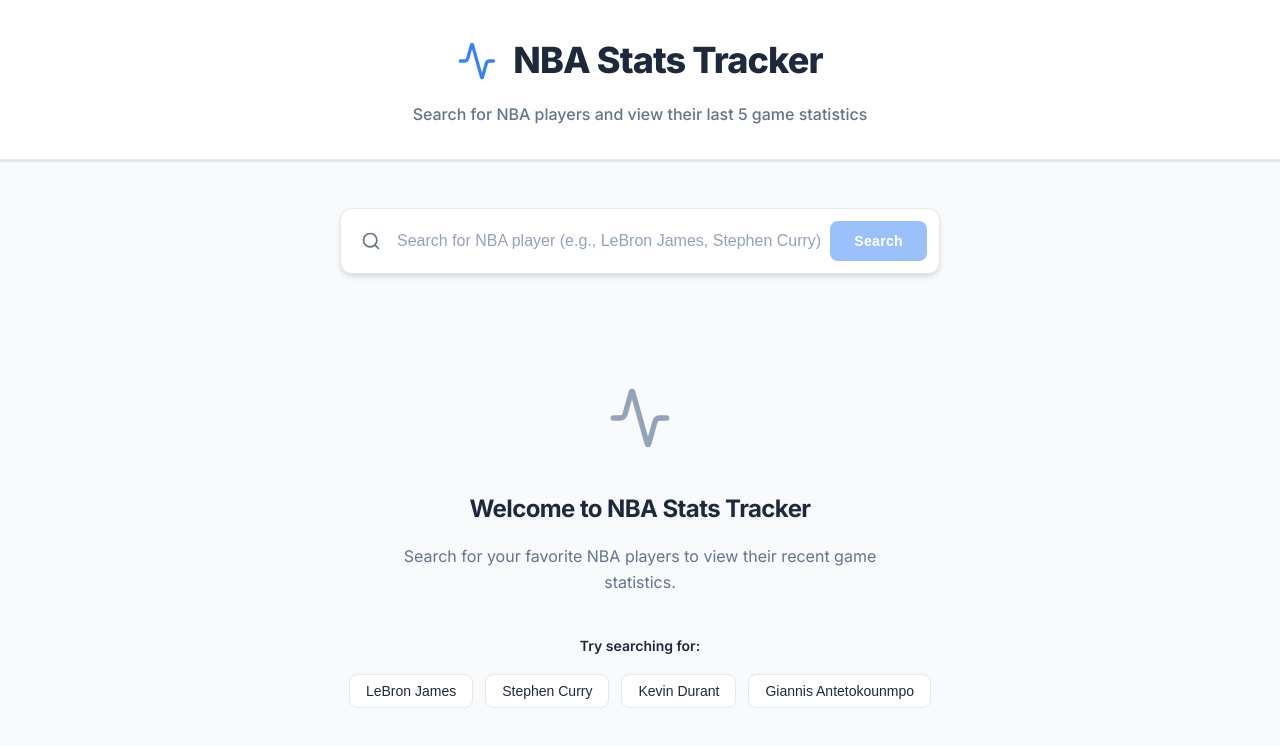
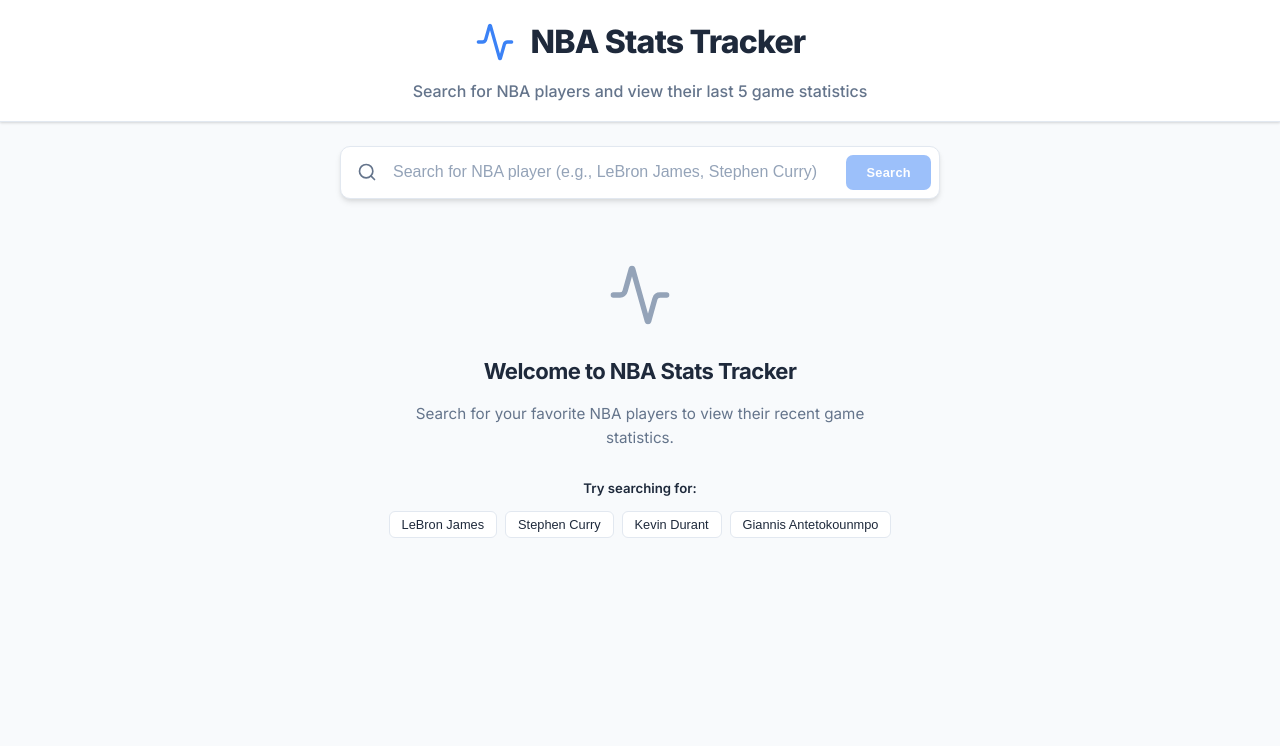
Before and after one commit to abadiwidodo/gamestatcard, a React (Vite) app: page / in a window 1280 px wide. Shown: the top 746 px of the page. Built offline with nearby package versions, Linux system fonts and the light colour scheme.

Commit message:
CSS make more compact less padding everywhere

```diff
--- a/src/App.css
+++ b/src/App.css
@@ -22,14 +22,14 @@ body {
 .header {
   background: #ffffff;
   border-bottom: 1px solid #e2e8f0;
-  padding: 2rem 0;
+  padding: 1rem 0;
   box-shadow: 0 1px 3px 0 rgba(0, 0, 0, 0.1), 0 1px 2px 0 rgba(0, 0, 0, 0.06);
 }
 
 .header-content {
   max-width: 1200px;
   margin: 0 auto;
-  padding: 0 2rem;
+  padding: 0 1rem;
   text-align: center;
 }
 
@@ -48,7 +48,7 @@ body {
 }
 
 .logo h1 {
-  font-size: 2.25rem;
+  font-size: 2rem;
   font-weight: 800;
   color: #1e293b;
   letter-spacing: -0.025em;
@@ -65,27 +65,27 @@ body {
   flex: 1;
   max-width: 1200px;
   margin: 0 auto;
-  padding: 3rem 2rem;
+  padding: 1.5rem 1rem;
   width: 100%;
 }
 
 /* Search Section */
 .search-section {
-  margin-bottom: 3rem;
+  margin-bottom: 2rem;
 }
 
 .search-container {
   display: flex;
   justify-content: center;
-  margin-bottom: 1.5rem;
+  margin-bottom: 1rem;
 }
 
 .search-box {
   display: flex;
   align-items: center;
   background: #ffffff;
-  border-radius: 12px;
-  padding: 0.75rem;
+  border-radius: 10px;
+  padding: 0.5rem;
   box-shadow: 0 4px 6px -1px rgba(0, 0, 0, 0.1), 0 2px 4px -1px rgba(0, 0, 0, 0.06);
   border: 1px solid #e2e8f0;
   max-width: 600px;
@@ -126,9 +126,9 @@ body {
   background: #3b82f6;
   color: #ffffff;
   border: none;
-  border-radius: 8px;
-  padding: 0.75rem 1.5rem;
-  font-size: 0.875rem;
+  border-radius: 7px;
+  padding: 0.625rem 1.25rem;
+  font-size: 0.8rem;
   font-weight: 600;
   cursor: pointer;
   transition: all 0.2s ease;
@@ -206,51 +206,51 @@ body {
 .player-header {
   display: flex;
   align-items: center;
-  gap: 1.5rem;
-  padding: 2rem;
+  gap: 1rem;
+  padding: 1rem;
   background: linear-gradient(135deg, #3b82f6 0%, #1d4ed8 100%);
   color: #ffffff;
 }
 
 .player-icon {
-  width: 3rem;
-  height: 3rem;
+  width: 2.25rem;
+  height: 2.25rem;
   background: rgba(255, 255, 255, 0.2);
-  border-radius: 12px;
-  padding: 0.75rem;
+  border-radius: 8px;
+  padding: 0.5rem;
   backdrop-filter: blur(10px);
 }
 
 .player-details h2 {
-  font-size: 1.875rem;
+  font-size: 1.625rem;
   font-weight: 700;
-  margin-bottom: 0.5rem;
+  margin-bottom: 0.375rem;
   letter-spacing: -0.025em;
 }
 
 .team {
-  font-size: 1.125rem;
+  font-size: 1rem;
   font-weight: 600;
   opacity: 0.9;
-  margin-bottom: 0.25rem;
+  margin-bottom: 0.125rem;
 }
 
 .position {
-  font-size: 0.875rem;
+  font-size: 0.8rem;
   opacity: 0.8;
   font-weight: 500;
 }
 
 /* Stats Section */
 .stats-section {
-  padding: 2rem;
+  padding: 1rem;
 }
 
 .stats-header {
   display: flex;
   align-items: center;
-  gap: 0.75rem;
-  margin-bottom: 1.5rem;
+  gap: 0.5rem;
+  margin-bottom: 1rem;
 }
 
 .stats-icon {
@@ -269,9 +269,9 @@ body {
 /* Stats Table */
 .stats-table-container {
   overflow-x: auto;
-  border-radius: 12px;
+  border-radius: 10px;
   border: 1px solid #e2e8f0;
-  margin-bottom: 2rem;
+  margin-bottom: 1.25rem;
 }
 
 .stats-table {
@@ -283,10 +283,10 @@ body {
 .stats-table th {
   background: #f8fafc;
   color: #475569;
-  padding: 1rem 0.75rem;
+  padding: 0.625rem 0.375rem;
   text-align: center;
   font-weight: 600;
-  font-size: 0.75rem;
+  font-size: 0.7rem;
   text-transform: uppercase;
   letter-spacing: 0.05em;
   border-bottom: 1px solid #e2e8f0;
@@ -294,20 +294,20 @@ body {
 
 .stats-table th:first-child {
   text-align: left;
-  padding-left: 1.5rem;
+  padding-left: 0.75rem;
 }
 
 .stats-table td {
-  padding: 1rem 0.75rem;
+  padding: 0.625rem 0.375rem;
   text-align: center;
   border-bottom: 1px solid #f1f5f9;
   font-weight: 500;
-  font-size: 0.875rem;
+  font-size: 0.8rem;
 }
 
 .stats-table td:first-child {
   text-align: left;
-  padding-left: 1.5rem;
+  padding-left: 0.75rem;
   font-weight: 600;
   color: #1e293b;
 }
@@ -331,9 +331,9 @@ body {
   background: #10b981;
   color: #ffffff;
   border: none;
-  border-radius: 6px;
-  padding: 0.375rem 0.75rem;
-  font-size: 0.75rem;
+  border-radius: 5px;
+  padding: 0.3rem 0.625rem;
+  font-size: 0.7rem;
   font-weight: 600;
   cursor: pointer;
   transition: all 0.2s ease;
@@ -379,7 +379,7 @@ body {
   display: flex;
   justify-content: space-between;
   align-items: center;
-  padding: 1.5rem 1.5rem 1rem;
+  padding: 1rem 1rem 0.75rem;
   border-bottom: 1px solid #e2e8f0;
 }
 
@@ -408,7 +408,7 @@ body {
 
 /* Instagram Post Design */
 .ig-post {
-  padding: 1.5rem;
+  padding: 1rem;
 }
 
 .ig-post-content {
@@ -425,7 +425,7 @@ body {
   display: flex;
   flex-direction: column;
   justify-content: space-between;
-  padding: 1.5rem;
+  padding: 0.75rem 1rem 1rem;
   color: #ffffff;
   position: relative;
 }
@@ -444,27 +444,26 @@ body {
 .ig-post-header-info {
   position: relative;
   z-index: 2;
+  margin-top: 0.5rem;
 }
 
 .ig-player-name {
   font-size: 1.75rem;
   font-weight: 800;
-  margin-bottom: 0.5rem;
+  margin-bottom: 0.05rem;
   letter-spacing: -0.025em;
   text-shadow: 0 2px 4px rgba(0, 0, 0, 0.1);
 }
 
 .ig-game-info {
-  font-size: 1rem;
-  opacity: 0.9;
-  font-weight: 500;
-  margin: 0;
+  position: relative;
+  z-index: 2;
+  background: transparent;
+  padding: 0.25rem 0.5rem;
+  border-radius: 4px;
   cursor: pointer;
-  padding: 4px 8px;
-  border-radius: 6px;
-  transition: all 0.2s ease;
-  user-select: none;
-  position: relative;
+  margin-top: 0.05rem;
+  margin-bottom: 0;
 }
 
 .ig-game-info:hover {
@@ -565,13 +564,13 @@ body {
 }
 
 .ig-bottom-section {
-  min-height: 40px;
+  min-height: 32px;
   display: flex;
   align-items: center;
   justify-content: center;
-  padding: 0.5rem;
-  border-radius: 8px;
-  margin-top: 1rem;
+  padding: 0;
+  border-radius: 6px;
+  margin-top: 0.5rem;
 }
 
 .ig-bottom-section.drop-zone {
@@ -607,7 +606,7 @@ body {
 .game-info-in-stats {
   width: 100%;
   text-align: center;
-  margin-bottom: 1rem;
+  margin-bottom: 0.5rem;
 }
 
 .game-info-in-bottom {
@@ -624,14 +623,17 @@ body {
 .ig-stats-display {
   position: relative;
   z-index: 2;
+  margin-top: auto;
+  margin-bottom: 0.25rem;
 }
 
 .ig-main-stats {
   display: flex;
   justify-content: space-between;
-  margin-bottom: 1.5rem;
+  margin-bottom: 0.75rem;
   width: 100%;
   gap: 0.5rem;
+  padding: 0;
 }
 
 .ig-stat-item {
@@ -647,7 +649,7 @@ body {
   line-height: 0.9;
   text-shadow: 0 3px 6px rgba(0, 0, 0, 0.3);
   letter-spacing: -0.05em;
-  margin-bottom: 0.25rem;
+  margin-bottom: 0.125rem;
 }
 
 .ig-stat-label {
@@ -655,7 +657,7 @@ body {
   font-size: 1rem;
   font-weight: 700;
   opacity: 0.95;
-  margin-top: 0.5rem;
+  margin-top: 0.25rem;
   letter-spacing: 0.15em;
   text-transform: uppercase;
 }
@@ -665,8 +667,8 @@ body {
   justify-content: space-between;
   background: rgba(255, 255, 255, 0.15);
   backdrop-filter: blur(10px);
-  border-radius: 12px;
-  padding: 1rem;
+  border-radius: 10px;
+  padding: 0.75rem;
   cursor: pointer;
   position: relative;
   transition: all 0.2s ease;
@@ -706,17 +708,18 @@ body {
 }
 
 .post-actions {
-  margin-top: 1.5rem;
+  margin-top: 1rem;
   text-align: center;
+  padding: 1rem;
 }
 
 .save-button {
   background: #3b82f6;
   color: #ffffff;
   border: none;
-  border-radius: 8px;
-  padding: 0.75rem 1.5rem;
-  font-size: 0.875rem;
+  border-radius: 7px;
+  padding: 0.625rem 1.25rem;
+  font-size: 0.8rem;
   font-weight: 600;
   cursor: pointer;
   transition: all 0.2s ease;
@@ -745,21 +748,21 @@ body {
 
 /* Stats Summary */
 .stats-summary {
-  margin-top: 2rem;
+  margin-top: 1.25rem;
 }
 
 .summary-card {
   background: #f8fafc;
-  border-radius: 12px;
-  padding: 1.5rem;
+  border-radius: 10px;
+  padding: 0.75rem;
   text-align: center;
   border: 1px solid #e2e8f0;
 }
 
 .summary-card h4 {
-  font-size: 1rem;
+  font-size: 0.9rem;
   font-weight: 700;
-  margin-bottom: 1rem;
+  margin-bottom: 0.75rem;
   color: #1e293b;
   letter-spacing: -0.025em;
 }
@@ -767,7 +770,7 @@ body {
 .avg-stats {
   display: flex;
   justify-content: center;
-  gap: 1.5rem;
+  gap: 1rem;
   flex-wrap: wrap;
 }
 
@@ -786,37 +789,37 @@ body {
 .welcome-message {
   text-align: center;
   color: #64748b;
-  padding: 4rem 2rem;
+  padding: 2rem 1rem;
 }
 
 .welcome-icon {
-  margin-bottom: 2rem;
+  margin-bottom: 1.25rem;
   color: #94a3b8;
 }
 
 .welcome-message h3 {
-  font-size: 1.5rem;
+  font-size: 1.375rem;
   font-weight: 700;
-  margin-bottom: 1rem;
+  margin-bottom: 0.75rem;
   color: #1e293b;
   letter-spacing: -0.025em;
 }
 
 .welcome-message p {
-  font-size: 1rem;
-  margin-bottom: 2.5rem;
+  font-size: 0.95rem;
+  margin-bottom: 1.75rem;
   max-width: 480px;
   margin-left: auto;
   margin-right: auto;
 }
 
 .suggested-players {
-  margin-top: 2rem;
+  margin-top: 1.5rem;
 }
 
 .suggested-players p {
-  font-size: 0.875rem;
-  margin-bottom: 1rem;
+  font-size: 0.825rem;
+  margin-bottom: 0.75rem;
   font-weight: 600;
   color: #1e293b;
 }
@@ -824,7 +827,7 @@ body {
 .player-chips {
   display: flex;
   justify-content: center;
-  gap: 0.75rem;
+  gap: 0.5rem;
   flex-wrap: wrap;
 }
 
@@ -832,12 +835,12 @@ body {
   background: #ffffff;
   border: 1px solid #e2e8f0;
   color: #1e293b;
-  padding: 0.5rem 1rem;
-  border-radius: 8px;
+  padding: 0.3rem 0.75rem;
+  border-radius: 6px;
   cursor: pointer;
   transition: all 0.2s ease;
   font-weight: 500;
-  font-size: 0.875rem;
+  font-size: 0.8rem;
 }
 
 .player-chip:hover {
```
